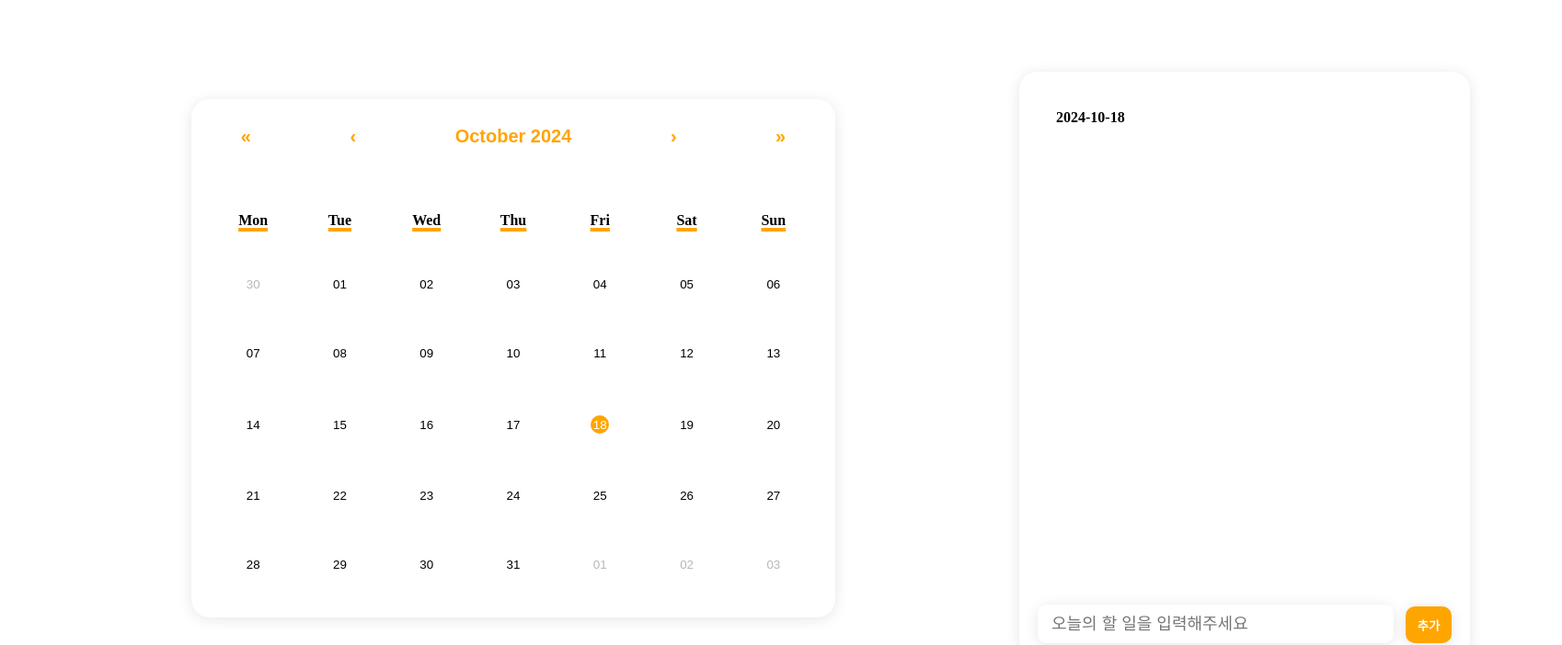
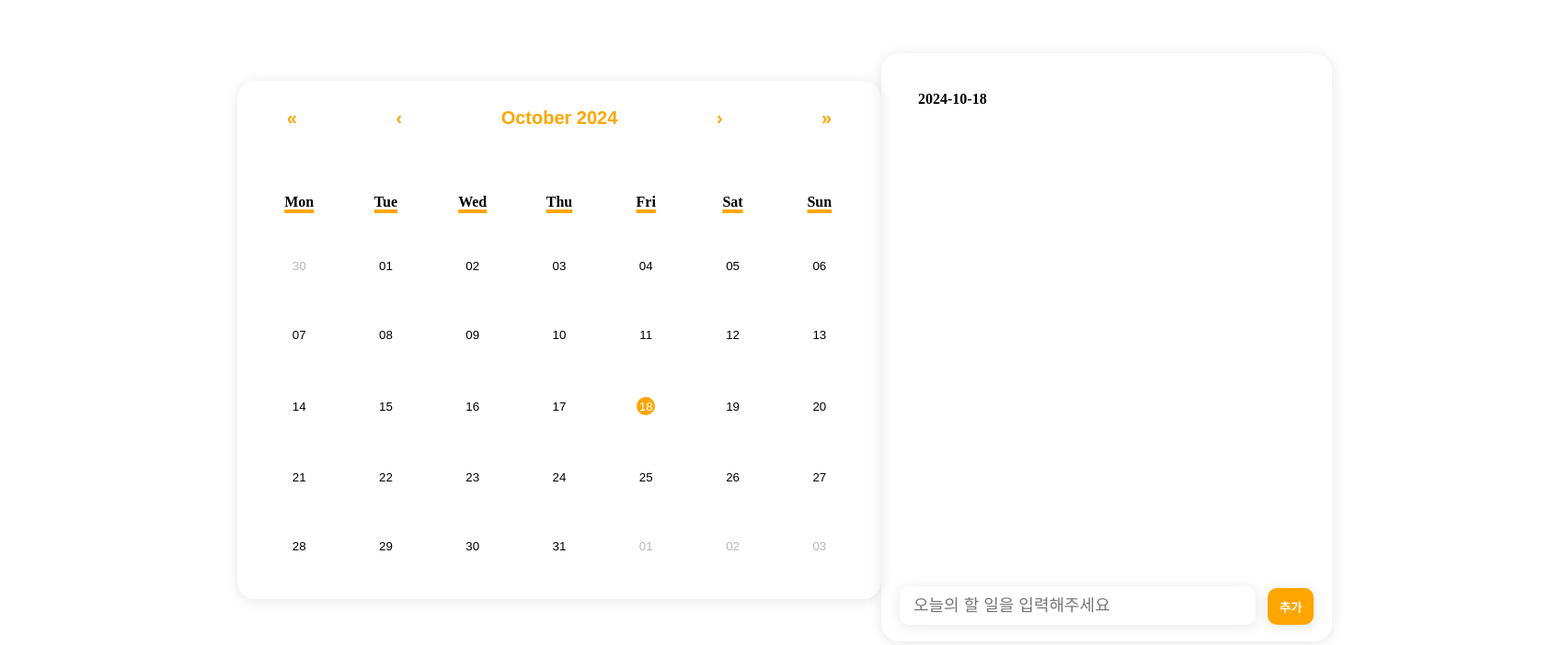
Before and after one commit to Jihyeoniiiii/check-run, a React (Vite) app: page / in a window 1280 px wide. Shown: the top 702 px of the page at 92% size, 1698 px wide, since content can reach past the window. Built offline with nearby package versions, Linux system fonts and the light colour scheme.

Commit message:
design: change layout

```diff
--- a/src/App.jsx
+++ b/src/App.jsx
@@ -3,14 +3,19 @@ import CalendarForm from './component/calendar'
 import CheckList from './component/check-list'
 import { useState } from 'react'
 import dayjs from 'dayjs'
+import ProgressTrack from './component/progress-track'
 
 const Wrapper = styled.div`
   display: flex;
-  justify-content: space-between;
+  flex-direction: column;
 `
 
-const CalendarWrapper = styled.div`
-  padding: 100px;
+const MainWrapper = styled.div`
+  display: flex;
+  justify-content: space-between;
+  margin-top: 50px;
+  margin-left: 250px;
+  margin-right: 30px;
 `
 
 function App() {
@@ -18,10 +23,11 @@ function App() {
 
   return (
     <Wrapper>
-      <CalendarWrapper>
-      <CalendarForm currentDay={currentDay} setCurrentDay={setCurrentDay} />
-      </CalendarWrapper>
+      <MainWrapper>
+        <CalendarForm currentDay={currentDay} setCurrentDay={setCurrentDay} />
         <CheckList currentDay={currentDay}/>
+      </MainWrapper>
+      <ProgressTrack />
     </Wrapper>
   )
 }
--- a/src/component/check-list.jsx
+++ b/src/component/check-list.jsx
@@ -1,13 +1,10 @@
-import React from 'react'
-import { useState } from 'react'
+import React, { useState, useEffect } from 'react'
 import styled from 'styled-components'
-import { useEffect } from 'react';
 
 const ListForm = styled.div`
     width: 450px;
     height: 600px;
-    margin-top: 70px;
-    margin-right: 270px;
+    margin-right: 280px;
     border-radius: 20px;
     padding: 20px;
     display: flex;
@@ -85,11 +82,7 @@ const CheckList = ({ currentDay }) => {
 
     useEffect(() => {
         const storedData = localStorage.getItem(currentDay);
-        console.log(`Loaded data for ${currentDay}:`, storedData);
-
         const parsedData = storedData ? JSON.parse(storedData) : [];
-
-        console.log('Parsed Data:', parsedData, typeof parsedData[0]);
 
         if (Array.isArray(parsedData)) {
           setSubmittedValues(parsedData);
--- a/src/component/styled-calendar.jsx
+++ b/src/component/styled-calendar.jsx
@@ -5,7 +5,7 @@ export const StyledCalendarContainer = styled.div`
         width: 700px;
         border-color: white;
         border-radius: 20px;
-        margin: 0 100px;
+        margin-top: 30px;
         box-shadow: 0 2px 15px rgba(0, 0, 0, 0.1);
     }
 
```
